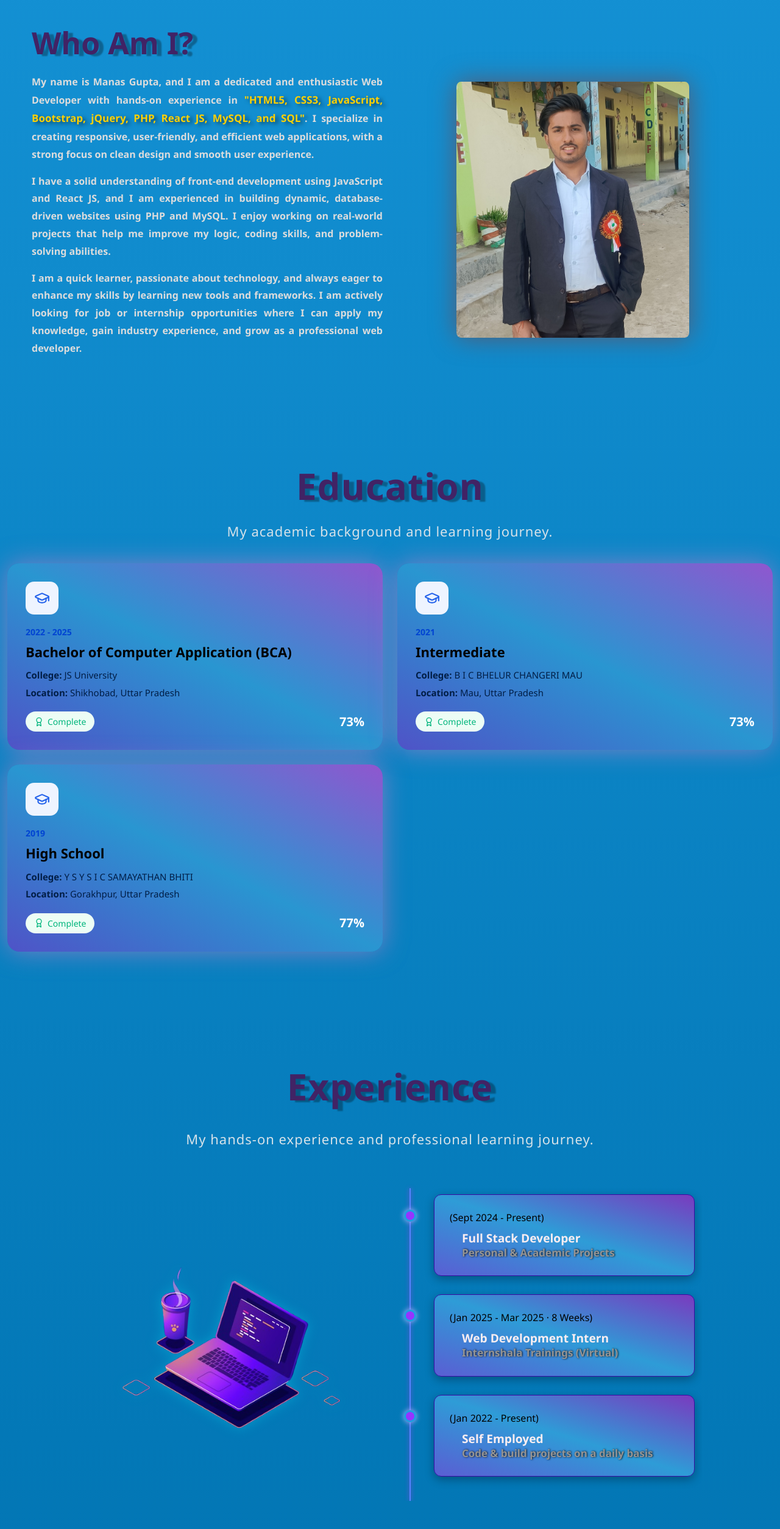
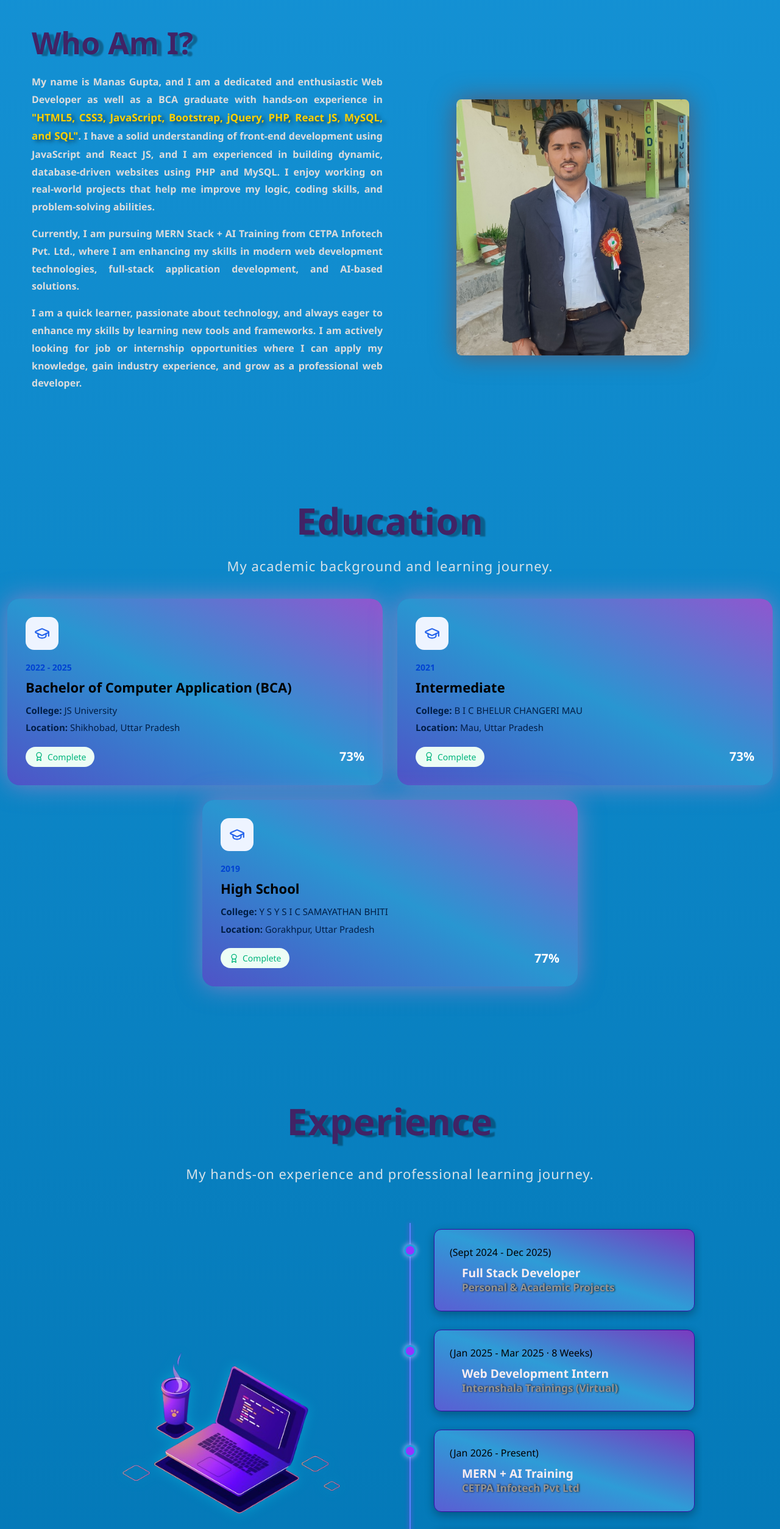
Before and after one commit to manasgupta-14/portfolio, a React (Vite) app: page / in a window 1280 px wide. Shown: the part 840-3348 px from the top of the page at 61% size. Built offline with nearby package versions, Linux system fonts and the light colour scheme.

Commit message:
Updated About, Certification, Education, and Experience components with new content and formatting changes

```diff
--- a/src/components/About.jsx
+++ b/src/components/About.jsx
@@ -14,8 +14,7 @@ function About() {
             <h3 className="about-title">Who Am I?</h3>
 
             <p className="about-text">
-              My name is Manas Gupta, and I am a dedicated and enthusiastic Web
-              Developer with hands-on experience in{" "}
+              My name is Manas Gupta, and I am a dedicated and enthusiastic Web Developer as well as a BCA graduate with hands-on experience in{" "}
               <b
                 style={{
                   fontSize: "17px",
@@ -26,25 +25,15 @@ function About() {
                 "HTML5, CSS3, JavaScript, Bootstrap, jQuery, PHP, React JS,
                 MySQL, and SQL"
               </b>
-              . I specialize in creating responsive, user-friendly, and
-              efficient web applications, with a strong focus on clean design
-              and smooth user experience.
+              . I have a solid understanding of front-end development using JavaScript and React JS, and I am experienced in building dynamic, database-driven websites using PHP and MySQL. I enjoy working on real-world projects that help me improve my logic, coding skills, and problem-solving abilities.
             </p>
 
             <p className="about-text">
-              I have a solid understanding of front-end development using
-              JavaScript and React JS, and I am experienced in building dynamic,
-              database-driven websites using PHP and MySQL. I enjoy working on
-              real-world projects that help me improve my logic, coding skills,
-              and problem-solving abilities.
+              Currently, I am pursuing MERN Stack + AI Training from CETPA Infotech Pvt. Ltd., where I am enhancing my skills in modern web development technologies, full-stack application development, and AI-based solutions.
             </p>
 
             <p className="about-text">
-              I am a quick learner, passionate about technology, and always
-              eager to enhance my skills by learning new tools and frameworks. I
-              am actively looking for job or internship opportunities where I
-              can apply my knowledge, gain industry experience, and grow as a
-              professional web developer.
+              I am a quick learner, passionate about technology, and always eager to enhance my skills by learning new tools and frameworks. I am actively looking for job or internship opportunities where I can apply my knowledge, gain industry experience, and grow as a professional web developer.
             </p>
           </motion.div>
 
--- a/src/components/Certification.jsx
+++ b/src/components/Certification.jsx
@@ -3,6 +3,16 @@ import { Award, ExternalLink, BookOpen } from "lucide-react";
 import { motion } from "framer-motion";
 
 const certifications = [
+  {
+    title: "MERN + AI Training",
+    platform: "CETPA Infotech Pvt Ltd",
+    description:
+      "I am pursuing MERN Stack and AI training from CETPA, where I am gaining practical knowledge of HTML, CSS, JavaScript, React, Node.js, MongoDB, and Artificial Intelligence for building modern web applications.",
+    // verifyUrl:
+    //   "https://trainings.internshala.com/verify-certificate/?certificate_number=aeb1tsunvga1",
+    // certificateNumber: "aeb1sunvqa1",
+    icon: "💻",
+  },
   {
     title: "Web Development Training",
     platform: "Internshala",
@@ -51,7 +61,15 @@ function Certification() {
                 viewport={{ once: true }}>
         <div className="row">
          {certifications.map((cert, index) => (
-            <div className="col-md-6 mb-4" key={index}>
+  <div
+    className={`col-md-6 mb-4 ${
+      certifications.length % 2 !== 0 &&
+      index === certifications.length - 1
+        ? "mx-auto"
+        : ""
+    }`}
+    key={index}
+  >
     <div className="card h-100 certification-card">
       <div className="card-body">
         <h5 className="card-title d-flex align-items-center gap-2">
@@ -125,10 +143,7 @@ function Certification() {
                 <span>Extra Curricular Activities</span>
               </div>
               <p className="extra-paragraph">
-                Currently completing online training in Web Development and
-                Internship & Job Preparation on the Internshala platform,
-                continuously enhancing skills and staying updated with industry
-                trends.
+                Successfully completed online training in Web Development and Internship & Job Preparation via Internshala, gaining practical skills and staying aligned with current industry trends.
               </p>
             </div>
           </div>
--- a/src/components/Education.jsx
+++ b/src/components/Education.jsx
@@ -57,9 +57,9 @@ function Education() {
             >
               <span>Education</span>
 
-            <p className="education-subtitle">
-              My academic background and learning journey.
-            </p>
+              <p className="education-subtitle">
+                My academic background and learning journey.
+              </p>
             </motion.h2>
           </div>
         </div>
@@ -68,7 +68,11 @@ function Education() {
           {cards.map((card, index) => (
             <motion.div
               key={card.id}
-              className="col-12 col-md-6"
+              className={`col-12 col-md-6 ${
+                cards.length % 2 !== 0 && index === cards.length - 1
+                  ? "mx-auto"
+                  : ""
+              }`}
               initial={{ opacity: 0, y: 30 }}
               whileInView={{ opacity: 1, y: 0 }}
               viewport={{ once: true }}
--- a/src/components/Experience.jsx
+++ b/src/components/Experience.jsx
@@ -7,7 +7,7 @@ function Experience() {
   const experiences = [
     {
       id: 1,
-      date: "(Sept 2024 - Present)",
+      date: "(Sept 2024 - Dec 2025)",
       title: "Full Stack Developer",
       company: "Personal & Academic Projects",
     },
@@ -19,6 +19,12 @@ function Experience() {
     },
     {
       id: 3,
+      date: "(Jan 2026 - Present)",
+      title: "MERN + AI Training",
+      company: "CETPA Infotech Pvt Ltd",
+    },
+    {
+      id: 4,
       date: "(Jan 2022 - Present)",
       title: "Self Employed",
       company: "Code & build projects on a daily basis",
```
Lines whose indentation alone changed are shown as unchanged.
